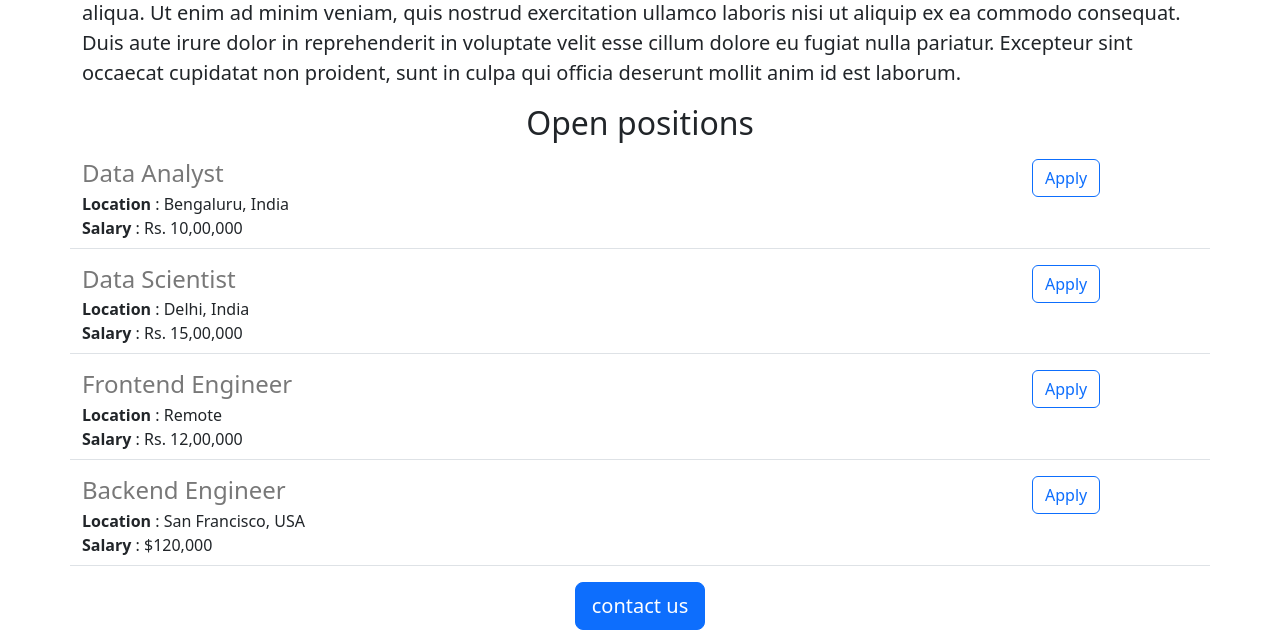
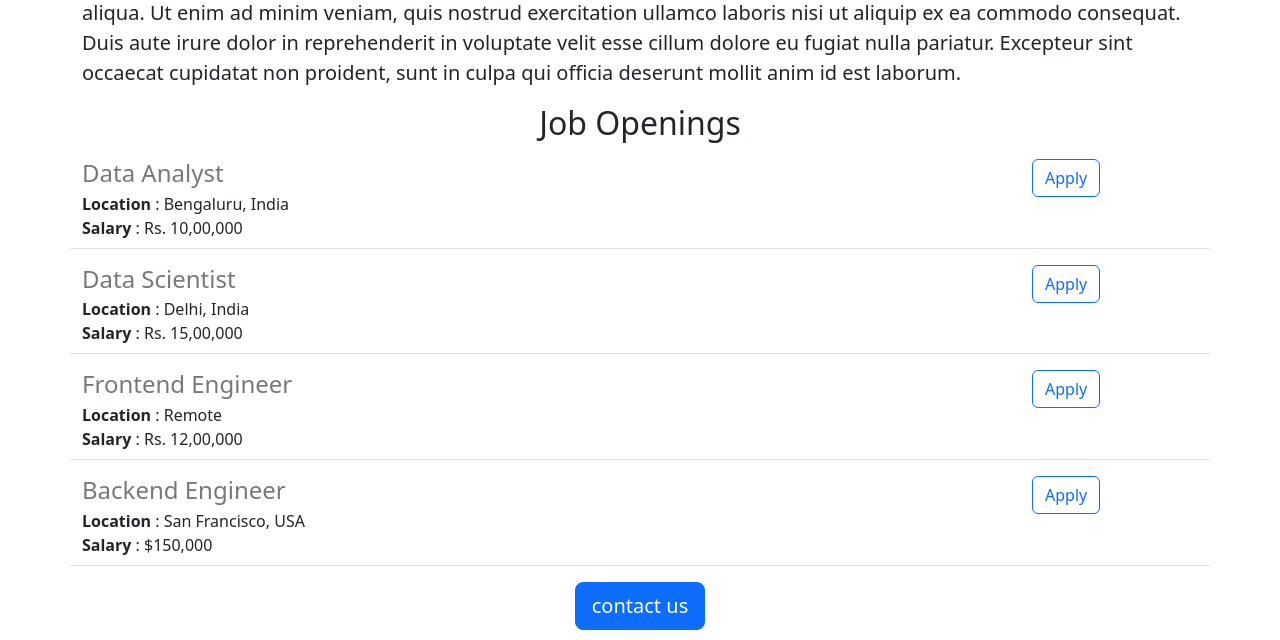
Before and after one commit to Sudo-0777/jovian-careers-website-sample, a Flask app: page / in a window 1280 px wide. Shown: the part 542-1182 px from the top of the page. Run offline with Flask 3, Linux system fonts and the light colour scheme.

Commit message:
made some changes

```diff
--- a/app.py
+++ b/app.py
@@ -25,7 +25,7 @@ JOBS = [
     'id':4,
     'title':'Backend Engineer',
     'location':'San Francisco, USA',
-    'salary':'$120,000'
+    'salary':'$150,000'
   }
 ]
 
--- a/templates/home.html
+++ b/templates/home.html
@@ -20,7 +20,7 @@
       <h2 class = "text-center mt-2 mb-4">About Jovian</h2>
       <p class="lead">Lorem ipsum dolor sit amet, consectetur adipiscing elit, sed do eiusmod tempor incididunt ut labore et dolore magna aliqua. Ut enim ad minim veniam, quis nostrud exercitation ullamco laboris nisi ut aliquip ex ea commodo consequat. Duis aute irure dolor in reprehenderit in voluptate velit esse cillum dolore eu fugiat nulla pariatur. Excepteur sint occaecat cupidatat non proident, sunt in culpa qui officia deserunt mollit anim id est laborum.
       </p>
-      <h2 class = "text-center">Open positions</h2>
+      <h2 class = "text-center">Job Openings</h2>
       <p >
         {% for job in jobs %}
           {% include "jobitem.html"%}
```
